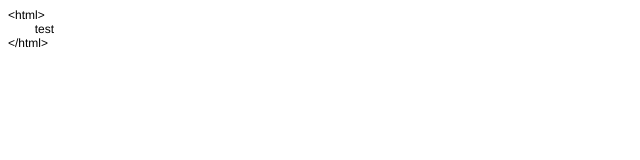
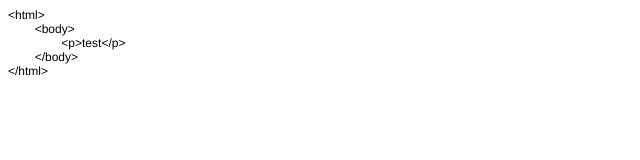
Before and after one commit to callumW/callumW.github.io, a plain HTML site: page index.html in a window 1280 px wide. Shown: the whole page, without its empty margins (0-640 px from the left). Drawn offline with Linux system fonts and the light colour scheme.

Commit message:
fixing html

```diff
--- a/index.html
+++ b/index.html
@@ -7,13 +7,16 @@
   <meta name="Generator" content="Cocoa HTML Writer">
   <meta name="CocoaVersion" content="1671.5">
   <style type="text/css">
-    p.p1 {margin: 0.0px 0.0px 0.0px 0.0px; font: 12.0px Helvetica}
+    p.p1 {margin: 0.0px 0.0px 0.0px 0.0px; line-height: 14.0px; font: 12.0px Helvetica; color: #000000; -webkit-text-stroke: #000000}
+    span.s1 {font-kerning: none}
     span.Apple-tab-span {white-space:pre}
   </style>
 </head>
 <body>
-<p class="p1">&lt;html&gt;</p>
-<p class="p1"><span class="Apple-tab-span">	</span>test</p>
-<p class="p1">&lt;/html&gt;</p>
+<p class="p1"><span class="s1">&lt;html&gt;</span></p>
+<p class="p1"><span class="s1"><span class="Apple-tab-span">	</span>&lt;body&gt;</span></p>
+<p class="p1"><span class="s1"><span class="Apple-tab-span">	</span><span class="Apple-tab-span">	</span>&lt;p&gt;test&lt;/p&gt;</span></p>
+<p class="p1"><span class="s1"><span class="Apple-tab-span">	</span>&lt;/body&gt;</span></p>
+<p class="p1"><span class="s1">&lt;/html&gt;</span></p>
 </body>
 </html>
```
